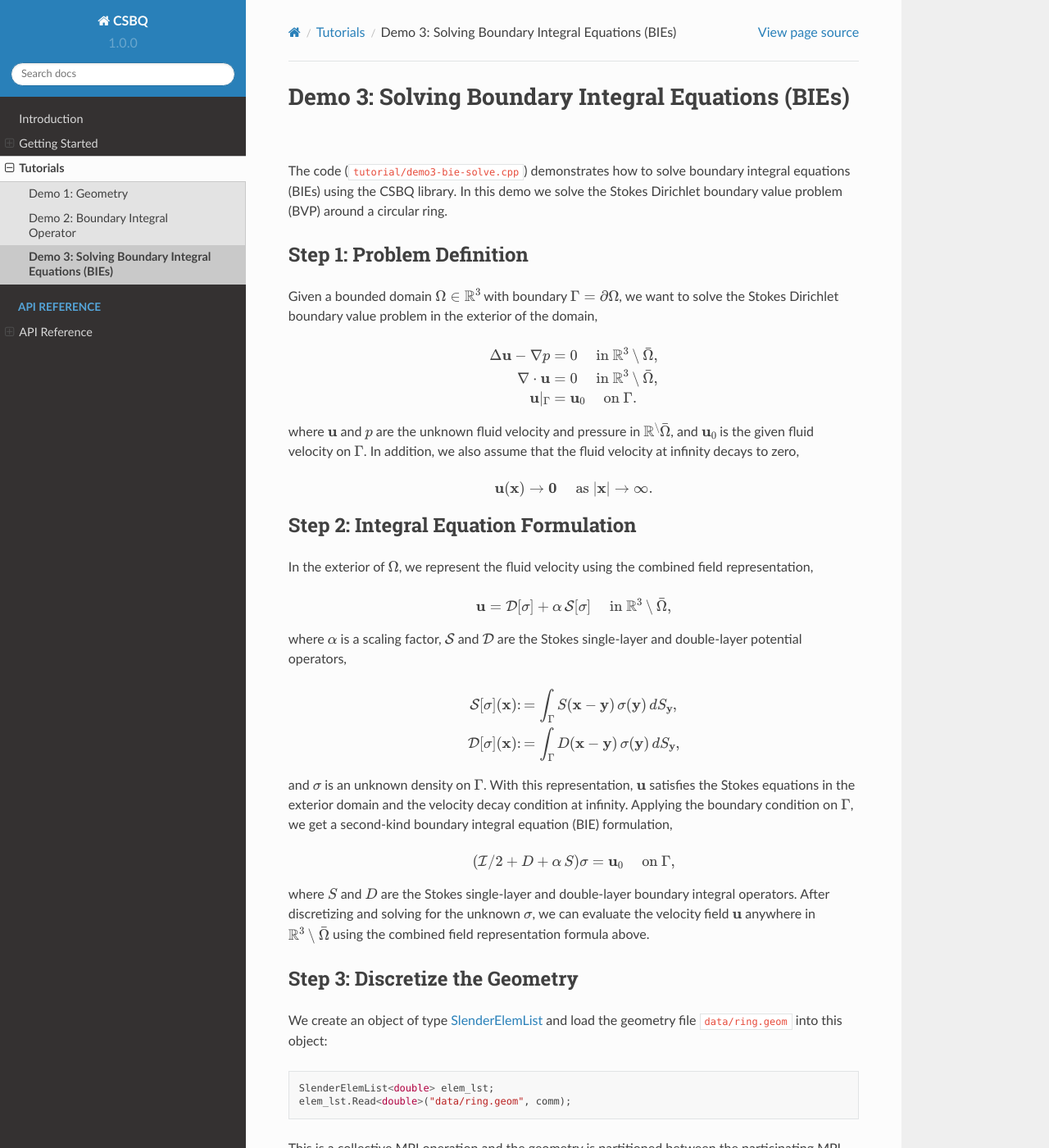
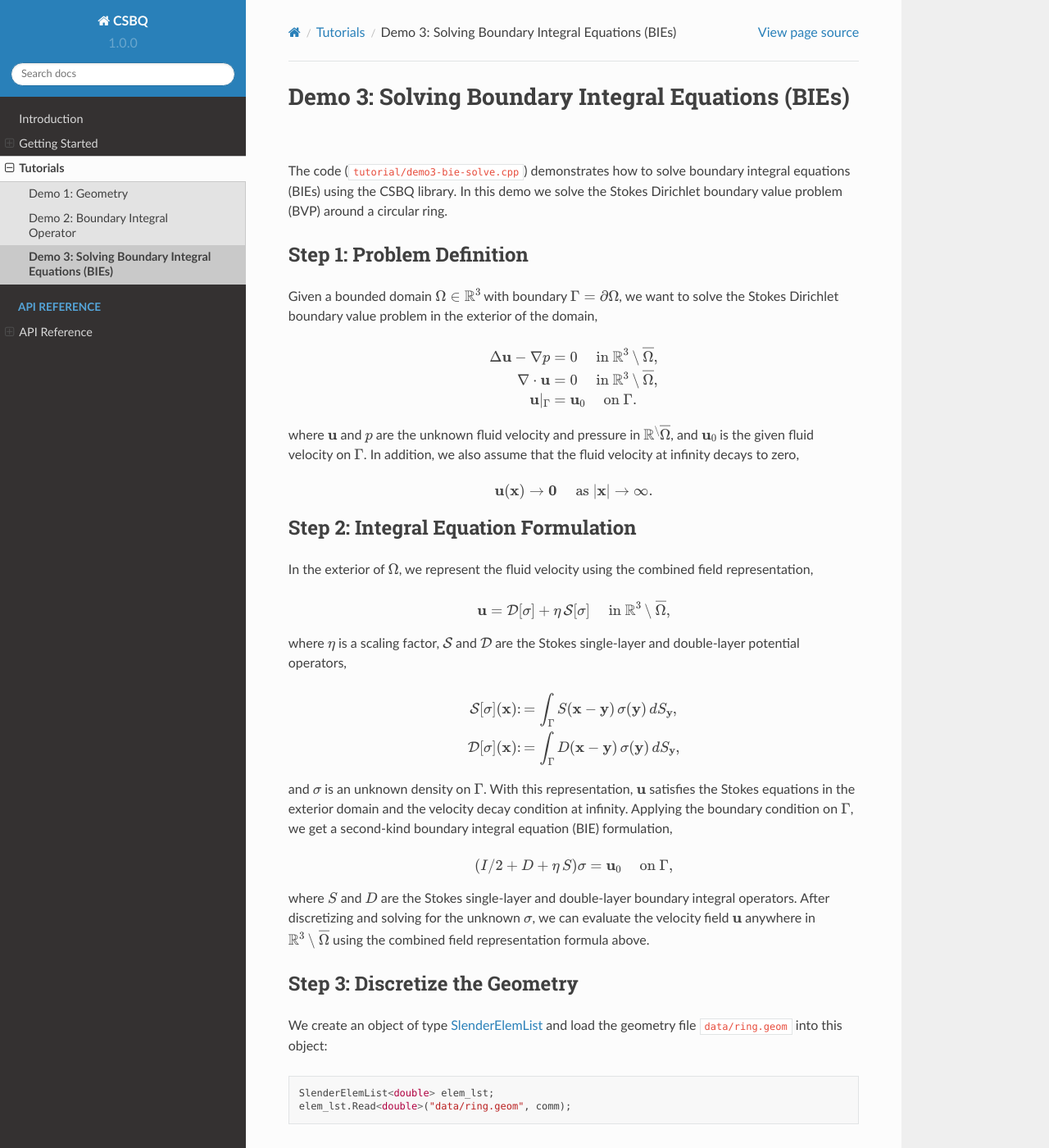
Before and after one commit to dmalhotra/CSBQ, a Sphinx documentation site: the page built from doc/tutorial/demo3.rst, in a window 1280 px wide and 1400 px high. Shown: the whole window at 82% size. Built offline with Sphinx 7.4.7 and the Read the Docs theme 2.0.0, drawn with Linux system fonts in a browser that asks for light colours; some of the changed text lies outside the part shown.

Commit message:
Update demo3

```diff
--- a/doc/tutorial/demo3.rst
+++ b/doc/tutorial/demo3.rst
@@ -14,11 +14,11 @@
 
 .. math::
 
-   \Delta \mathbf{u} - \nabla p &= 0 \quad \mbox{ in } \mathbb{R}^3 \setminus \bar{\Omega}, \\
-        \nabla \cdot \mathbf{u} &= 0 \quad \mbox{ in } \mathbb{R}^3 \setminus \bar{\Omega}, \\
+   \Delta \mathbf{u} - \nabla p &= 0 \quad \mbox{ in } \mathbb{R}^3 \setminus \overline{\Omega}, \\
+        \nabla \cdot \mathbf{u} &= 0 \quad \mbox{ in } \mathbb{R}^3 \setminus \overline{\Omega}, \\
    \mathbf{u}|_{\Gamma} &= \mathbf{u}_0 \quad \mbox{ on } \Gamma.
 
-where :math:`\mathbf{u}` and :math:`p` are the unknown fluid velocity and pressure in :math:`\mathbb{R}^ \setminus \bar{\Omega}`, and :math:`\mathbf{u}_0` is the given fluid velocity on :math:`\Gamma`.
+where :math:`\mathbf{u}` and :math:`p` are the unknown fluid velocity and pressure in :math:`\mathbb{R}^ \setminus \overline{\Omega}`, and :math:`\mathbf{u}_0` is the given fluid velocity on :math:`\Gamma`.
 In addition, we also assume that the fluid velocity at infinity decays to zero,
 
 .. math::
@@ -33,9 +33,9 @@
 
 .. math::
 
-   \mathbf{u} = \mathcal{D}[\mathbf{\sigma}] + \alpha \, \mathcal{S}[\mathbf{\sigma}] \quad \mbox{ in } \mathbb{R}^3 \setminus \bar{\Omega},
+   \mathbf{u} = \mathcal{D}[\mathbf{\sigma}] + \eta \, \mathcal{S}[\mathbf{\sigma}] \quad \mbox{ in } \mathbb{R}^3 \setminus \overline{\Omega},
 
-where :math:`\alpha` is a scaling factor,  :math:`\mathcal{S}` and :math:`\mathcal{D}` are the Stokes single-layer and double-layer potential operators,
+where :math:`\eta` is a scaling factor,  :math:`\mathcal{S}` and :math:`\mathcal{D}` are the Stokes single-layer and double-layer potential operators,
 
 .. math::
 
@@ -48,11 +48,11 @@
 
 .. math::
 
-   (\mathcal{I}/2 + D + \alpha \, S) \mathbf{\sigma} = \mathbf{u}_0 \quad \mbox{ on } \Gamma,
+   (I/2 + D + \eta \, S) \mathbf{\sigma} = \mathbf{u}_0 \quad \mbox{ on } \Gamma,
 
 where :math:`S` and :math:`D` are the Stokes single-layer and double-layer boundary integral operators.
 After discretizing and solving for the unknown :math:`\sigma`, we can evaluate the velocity field :math:`\mathbf{u}` anywhere in
-:math:`\mathbb{R}^3 \setminus \bar{\Omega}` using the combined field representation formula above.
+:math:`\mathbb{R}^3 \setminus \overline{\Omega}` using the combined field representation formula above.
 
 
 Step 3: Discretize the Geometry
```
Also changed, not shown: other parts of doc/tutorial/demo3.rst (+15 -14 lines), 1 other file.
